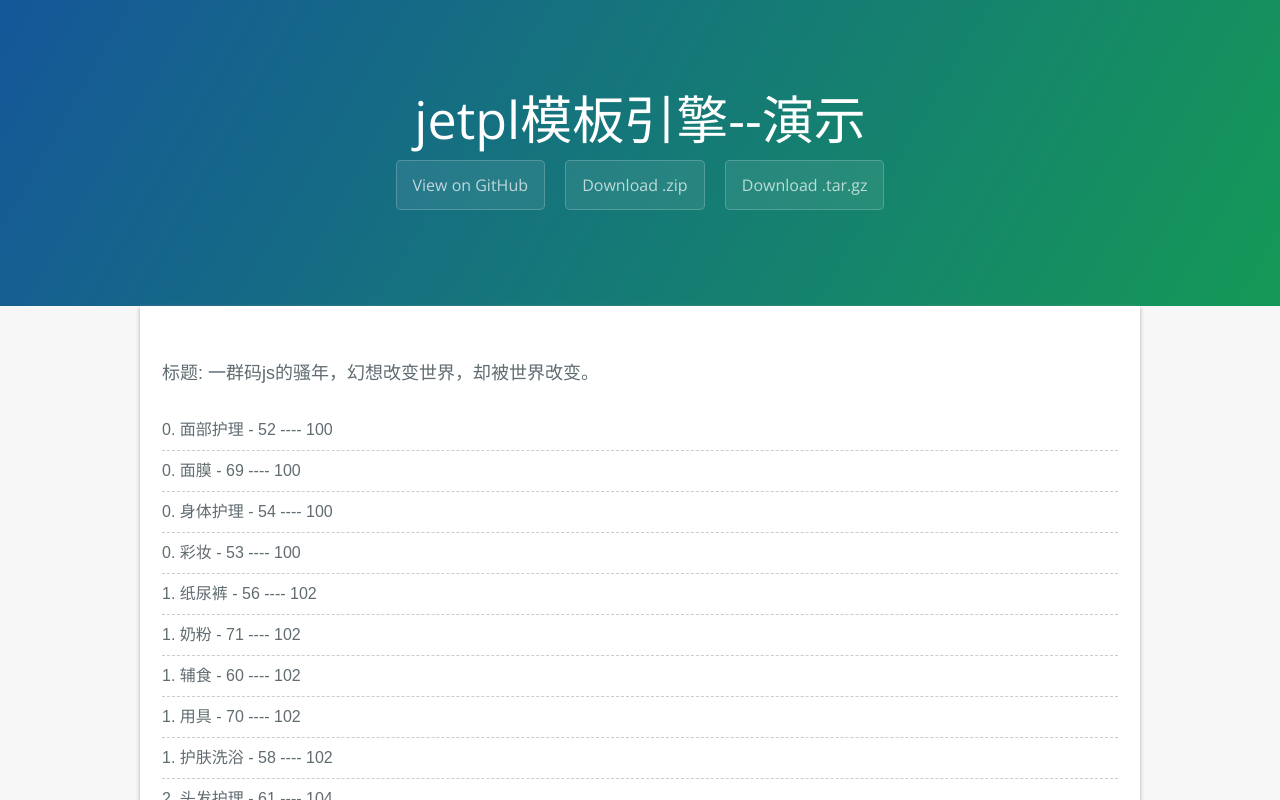
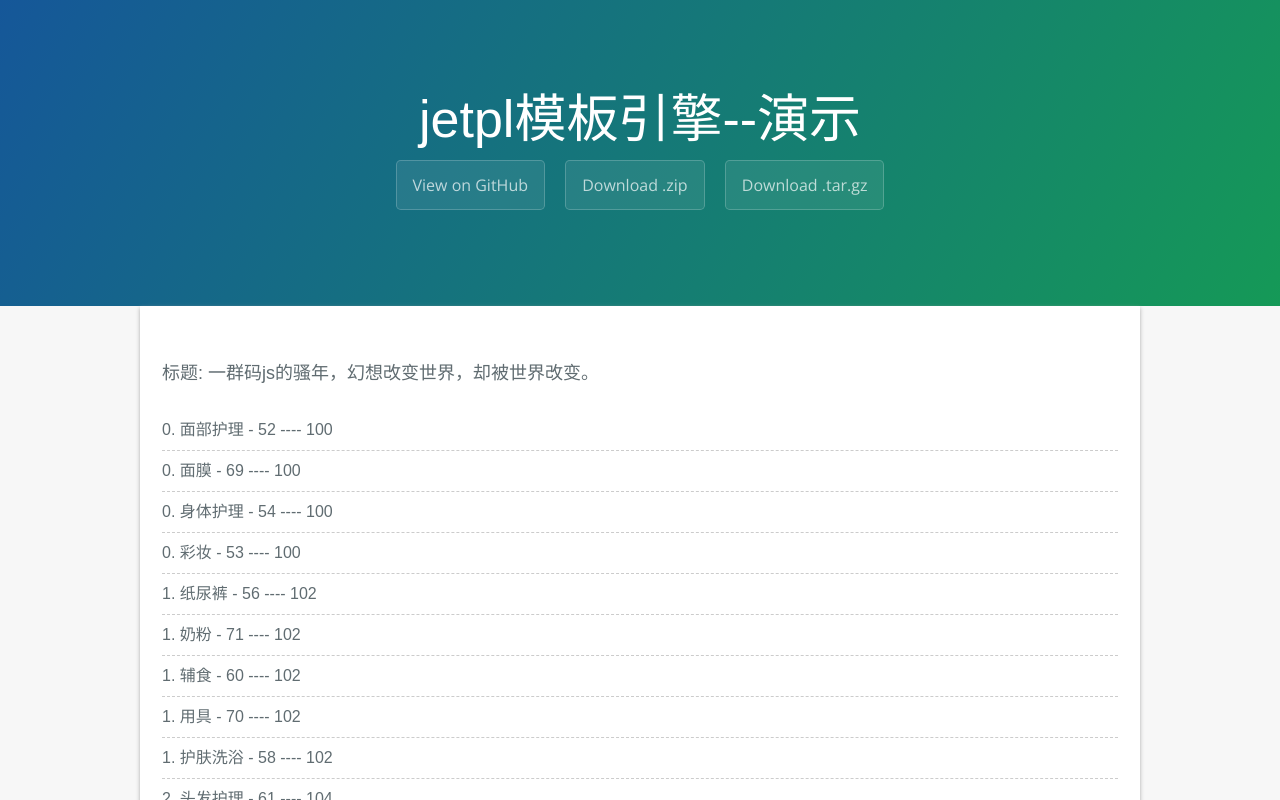
Before and after one commit to singod/jetpl, a plain HTML site: page index.html in a window 1280 px wide. Shown: the top 800 px of the page. Drawn offline with nearby package versions, Linux system fonts and the light colour scheme.

Commit message:
Update index.html

```diff
--- a/index.html
+++ b/index.html
@@ -17,7 +17,7 @@
   </head>
   <body style="background:#f7f7f7;">
     <section class="page-header">
-      <h1 class="project-name">jetpl模板引擎--演示</h1>
+      <h1 class="project-name fmy">jetpl模板引擎--演示</h1>
       <a href="https://github.com/singod/jetpl" class="btn">View on GitHub</a>
       <a href="https://github.com/singod/jetpl/zipball/master" class="btn">Download .zip</a>
       <a href="https://github.com/singod/jetpl/tarball/master" class="btn">Download .tar.gz</a>
```
